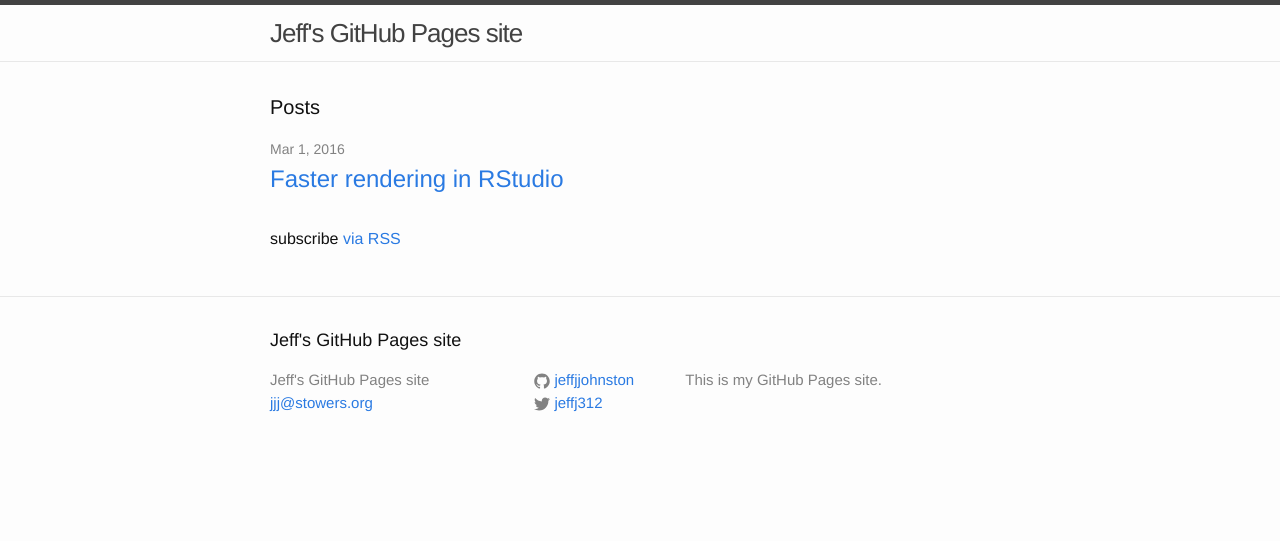
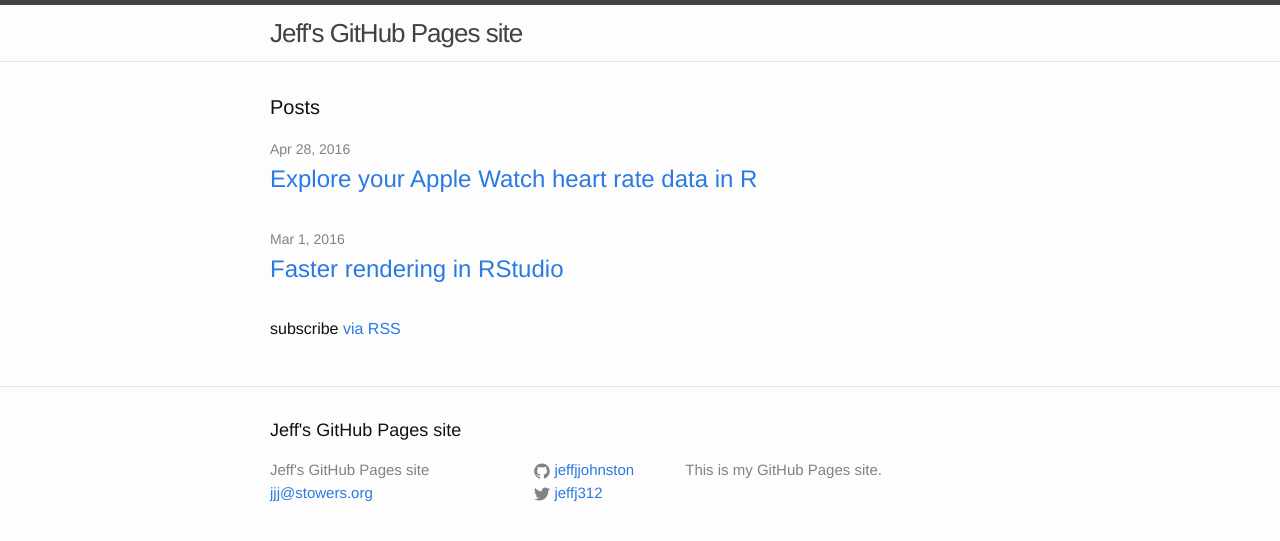
Before and after one commit to jeffjjohnston/jeffjjohnston.github.io, a Jekyll site: the page built from index.html, in a window 1280 px wide. Shown: the top 541 px of the page. Built offline with Jekyll 4.4.1, drawn with Linux system fonts in a browser that asks for light colours; part of the change alters nothing that is shown.

Commit message:
Apple Watch post

```diff
--- /dev/null
+++ b/_posts/2016-04-28-explore-your-apple-watch-heart-rate-data.markdown
@@ -0,0 +1,189 @@
+---
+layout: post
+title:  "Explore your Apple Watch heart rate data in R"
+date:   2016-04-28 07:00:00 -0500
+categories: RStudio RMarkdown
+---
+
+I've had an Apple Watch since last May, and was recently curious as to whether I could access the heart rate sensor's data outside of the Health app. It turns out you can export your health data into an XML file and explore it with R.
+
+## Step 1: Export your data from Apple's Health app
+
+You'll first need to export your health data from Apple's Health app. First, open the Health app and tap the **Health Data** icon at the bottom. Tap **All** and then the **Share** icon in the top right. Tap **Export** to confirm that you want to export your data. It might take a few minutes to complete. Once it's done, you'll be prompted to share the data. You can use AirDrop to transfer it to your Mac, or simply e-mail it to yourself.
+
+When you've saved the file on your computer, extract the ZIP file. Your health data records are stored in the file `export.xml`. Next, we'll use R to explore the records.
+
+## Step 2: Import your data into R
+
+I'll be using Hadley Wickham's [xml2][xml2_link] package to import the XML file:
+
+~~~ R
+library(pander)
+library(magrittr)
+library(dplyr)
+library(xml2)
+
+records <- read_xml("data/export.xml") %>%
+           xml_children
+
+length(records)
+~~~
+
+~~~ none
+[1] 1401269
+~~~
+
+Over 1.4 million records! In addition to regular heart rate measurements, there are a lot of additional health data records inside the file. Let's see if we can figure out all the different types of records. We'll first take a look at just a few:
+
+~~~R
+records[10000:10004]
+~~~
+
+~~~ none
+{xml_nodeset (5)}
+[1] <Record type="HKQuantityTypeIdentifierHeartRate" sourceName="Jeff's  ...
+[2] <Record type="HKQuantityTypeIdentifierHeartRate" sourceName="Jeff's  ...
+[3] <Record type="HKQuantityTypeIdentifierHeartRate" sourceName="Jeff's  ...
+[4] <Record type="HKQuantityTypeIdentifierHeartRate" sourceName="Jeff's  ...
+[5] <Record type="HKQuantityTypeIdentifierHeartRate" sourceName="Jeff's  ...
+~~~
+
+It looks like each record has a `type` attribute, and `HKQuantityTypeIdentifierHeartRate` corresponds to the heart rate measurements we are after. Let's see all the different record types and generate a count of each one:
+
+~~~R
+record_types <- xml_attr(records, "type")
+
+record_types %>%
+  table(dnn="Record_type") %>%
+  as.data.frame %>%
+  arrange(desc(Freq)) %>%
+  mutate(Count = prettyNum(Freq, big.mark=",")) %>%
+  select(-Freq) %>%
+  pander
+~~~
+
+|                Record_type                  | Count|
+|:--------------------------------------------|------:|
+|HKQuantityTypeIdentifierDistanceWalkingRunning | 389,841|
+|HKQuantityTypeIdentifierActiveEnergyBurned  | 363,752|
+|HKQuantityTypeIdentifierBasalEnergyBurned   | 277,667|
+|HKQuantityTypeIdentifierStepCount       | 229,547|
+|**HKQuantityTypeIdentifierHeartRate**       | 110,651|
+|HKQuantityTypeIdentifierAppleExerciseTime  |  19,139|
+|HKCategoryTypeIdentifierAppleStandHour     | 5,239|
+|HKQuantityTypeIdentifierFlightsClimbed     | 3,659|
+|HKCategoryTypeIdentifierSleepAnalysis      |  831  |
+|HKQuantityTypeIdentifierHeight          | 83   |
+|HKQuantityTypeIdentifierBodyMass         | 68   |
+|HKQuantityTypeIdentifierBodyFatPercentage  |    67 |
+|HKQuantityTypeIdentifierBodyMassIndex      |  67 |
+|----|---|
+
+That's a lot of heart rate measurements! We'll extract only the heart rate records and then view one of them to see what it contains:
+
+~~~ R
+heart_rate_records <- records[which(record_types == "HKQuantityTypeIdentifierHeartRate")]
+
+single_record_attrs <- xml_attrs(heart_rate_records[10000])[[1]]
+
+data_frame(attribute = names(single_record_attrs),
+           value     = single_record_attrs) %>%
+  pander
+~~~
+
+| attribute | value |
+|:----------|------:|
+|    type   |  HKQuantityTypeIdentifierHeartRate |
+| sourceName |        Jeff's Apple Watch        |
+|    unit   |              count/min            |
+|creationDate |    2015-05-31 13:14:51 -0500    |
+|startDate  |     2015-05-31 13:14:51 -0500    |
+|  endDate |       2015-05-31 13:14:51 -0500    |
+|  value |                   103               |
+
+We really only care about the date and value for each record, so let's build a data frame and save it for use in the next step.
+
+~~~ R
+heart_rate_df <- data_frame(date       = as.POSIXct(xml_attr(heart_rate_records, "endDate")),
+                            heart_rate = as.integer(xml_attr(heart_rate_records, "value")))
+saveRDS(heart_rate_df, file="heart_rate_df.rds")
+~~~
+
+## Step 3: Build a Shiny app to plot the data
+
+To visualize the data, we'll build a simple [Shiny][shiny_link] app that plots the heart rate data over a specified date range:
+
+~~~ R
+library(shiny)
+library(ggplot2)
+library(dplyr)
+library(magrittr)
+library(lubridate)
+
+heart_rate_df <- readRDS("heart_rate_df.rds") %>%
+                 mutate(date_only = format(date, "%Y-%m-%d"))
+
+ui <- shinyUI(fluidPage(
+
+   titlePanel("My Apple Watch heart rate data"),
+
+   sidebarLayout(
+      sidebarPanel(
+         dateRangeInput("date_range", "Date range: ",
+                        format="mm-dd-yyyy",
+                        min=min(as.Date(heart_rate_df$date_only)),
+                        max=max(as.Date(heart_rate_df$date_only)),
+                        start=max(as.Date(heart_rate_df$date_only)) - days(1),
+                        end=max(as.Date(heart_rate_df$date_only))
+                        )
+      ),
+      mainPanel(
+        plotOutput("heart_rate_plot"),
+        tableOutput("heart_rate_table")
+      )
+   )
+))
+
+server <- shinyServer(function(input, output) {
+
+  heart_rate_ranged <- reactive({
+    date_ranges <- input$date_range[1:2] %>% as.Date
+    date_start  <- min(date_ranges)
+    date_end    <- max(date_ranges)
+
+    heart_rate_df %>%
+      filter(date_only >= date_start & date_only <= date_end)
+  })
+
+  output$heart_rate_plot <- renderPlot({
+      g <- ggplot(heart_rate_ranged(), aes(x=date, y=heart_rate)) +
+           geom_line() +
+           theme_bw() +
+           labs(x="",
+                y="Heart rate (bpm)",
+                title=paste0("From ", input$date_range[1], " to ", input$date_range[2]))
+      g
+   })
+
+  output$heart_rate_table <- renderTable({
+    heart_rate_ranged() %>%
+      summarize(earliest_record    = as.character(min(date)),
+                latest_record      = as.character(max(date)),
+                highest_heart_rate = max(heart_rate),
+                lowest_heart_rate  = min(heart_rate),
+                measurements       = prettyNum(n(), big.mark=","))
+  })
+})
+
+shinyApp(ui = ui, server = server)
+~~~
+
+Here's how it looks:
+
+![shiny-app-screenshot](/images/heart-rate-shiny-app-screenshot.png)
+
+A simple RMarkdown document for importing and saving your heart rate data, as well as the Shiny app above, can be found at [jeffjjohnston/apple_watch_heart_rate][github_repo_link].
+
+[xml2_link]: https://github.com/hadley/xml2
+[shiny_link]: http://shiny.rstudio.com
+[github_repo_link]: https://github.com/jeffjjohnston/apple_watch_heart_rate
--- a/css/main.scss
+++ b/css/main.scss
@@ -51,3 +51,21 @@ $on-laptop:        800px;
         "layout",
         "syntax-highlighting"
 ;
+
+table {
+    margin-top: 1em;
+    margin-bottom: 2em;
+    border-collapse: collapse;
+}
+
+table th {
+    border-top: 1px solid #ccc;
+    border-right: 1px solid #ccc;
+    border-left: 1px solid #ccc;
+    border-bottom: 2px solid black;
+}
+
+table td {
+    padding: 3px;
+    border: 1px solid #ccc;
+}
```
Also changed, not shown: images/heart-rate-shiny-app-screenshot.png (added).
